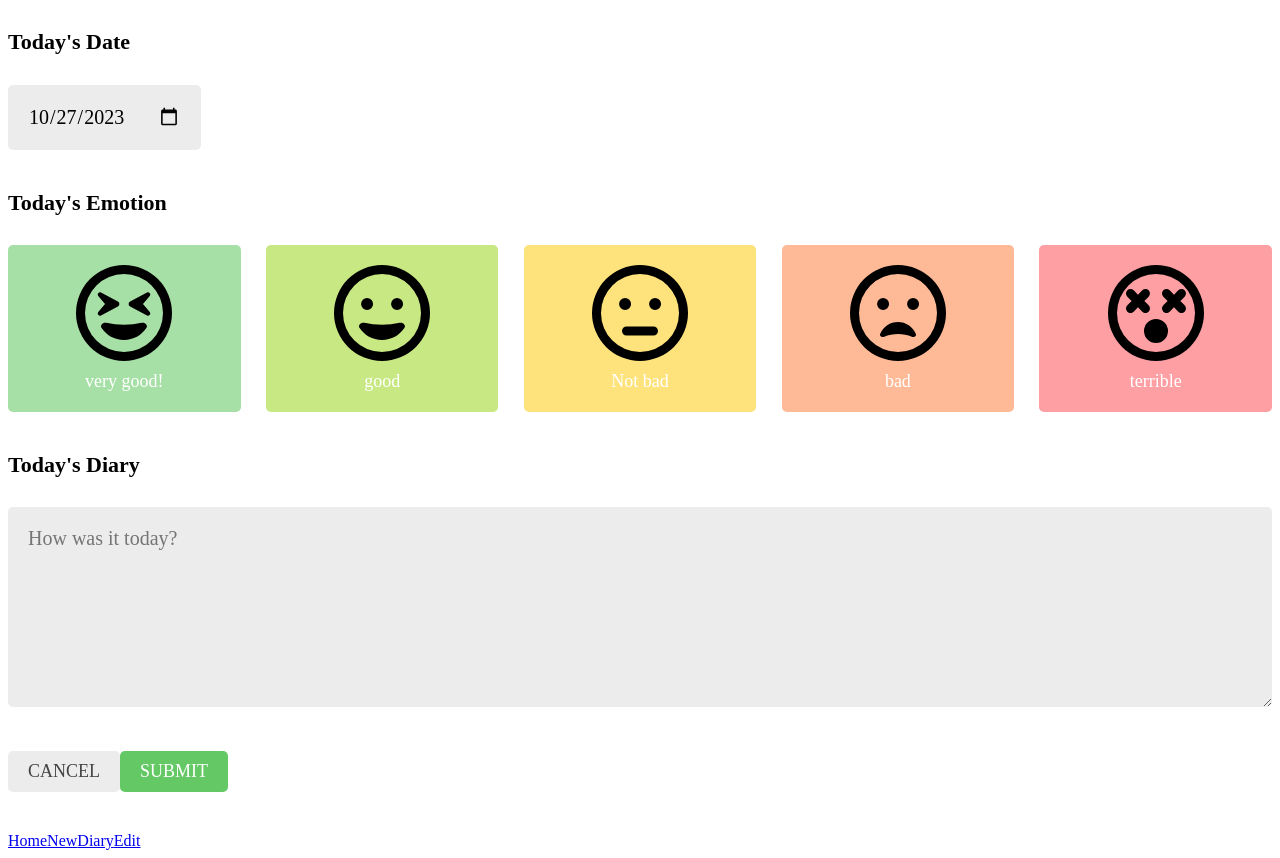
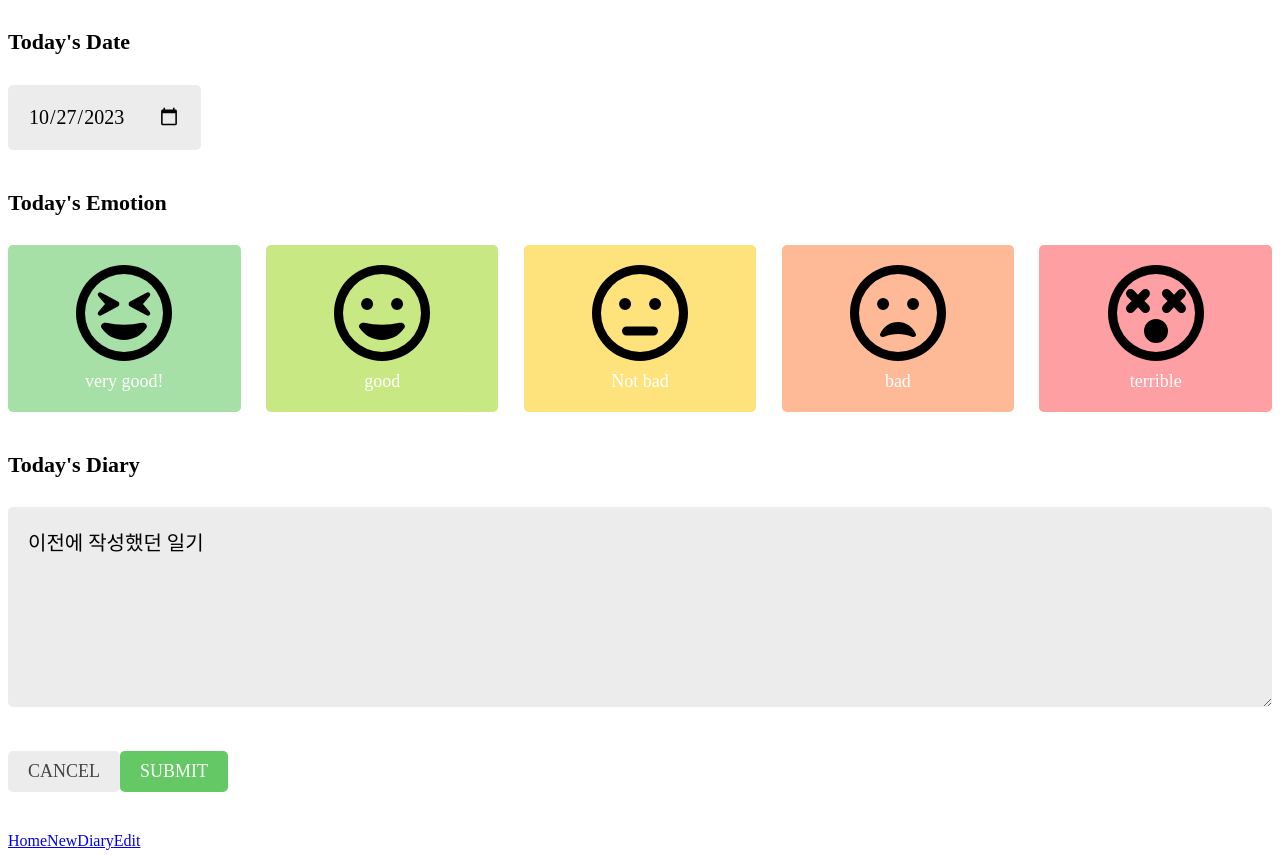
Before and after one commit to yeona23/emotion_diary, a React (Create React App) app: page / in a window 1280 px wide. Built offline with nearby package versions, Linux system fonts and the light colour scheme; a web font is replaced by a local one.

Commit message:
init data 입력

```diff
--- a/src/components/Editor.js
+++ b/src/components/Editor.js
@@ -1,6 +1,6 @@
 import { emotionList, getFormattedDate } from "../util";
 import "./Editor.css";
-import React, { useState } from "react";
+import React, { useState, useEffect } from "react";
 import { useNavigate } from "react-router-dom";
 import Button from "./Button";
 import EmotionItem from "./EmotionItem";
@@ -40,6 +40,15 @@ const Editor = ({ initData, onSubmit }) => {
   const handleGoBack = () => {
     navigate(-1);
   };
+
+  useEffect(() => {
+    if (initData) {
+      setState({
+        ...initData,
+        date: getFormattedDate(new Date(parseInt(initData.date))),
+      });
+    }
+  }, [initData]);
 
   return (
     <div className="Editor">
```
